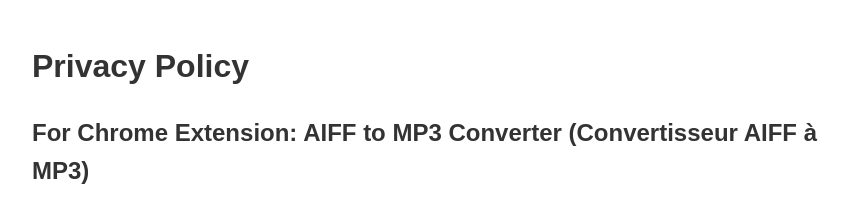
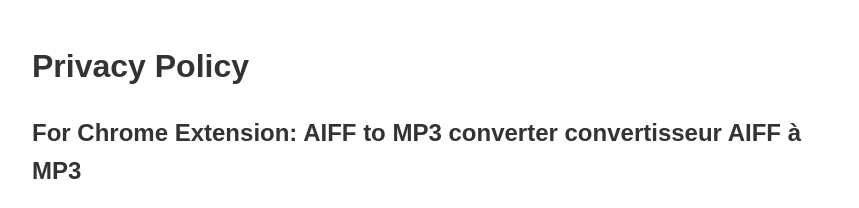
Before and after one commit to ZouhirBensm/aiffamp3, a website: page public/privacy-policy.html in a window 1280 px wide. Shown: the top 208 px of the page, without its empty margins (208-1067 px from the left). Drawn offline with Linux system fonts and the light colour scheme.

Commit message:
Updated the privacy policy page to better copy content

```diff
--- a/public/privacy-policy.html
+++ b/public/privacy-policy.html
@@ -30,7 +30,7 @@
 <body>
   <h1>Privacy Policy</h1>
 
-  <h2>For Chrome Extension: AIFF to MP3 Converter (Convertisseur AIFF à MP3)</h2>
+  <h2>For Chrome Extension: AIFF to MP3 converter convertisseur AIFF à MP3</h2>
 
   <p>The AIFF to MP3 Converter Chrome extension allows you to convert AIFF files to MP3 format directly within your browser by interfacing with <a href="/">aiffamp3.com</a>. This Privacy Policy details how the extension handles your data in line with its single purpose. The extension requires the host permission "https://aiffamp3.com/*" to securely upload your AIFF files to our server and retrieve the converted MP3 files via HTTPS. This permission is strictly limited to our domain and is essential for the conversion process.</p>
 
```
